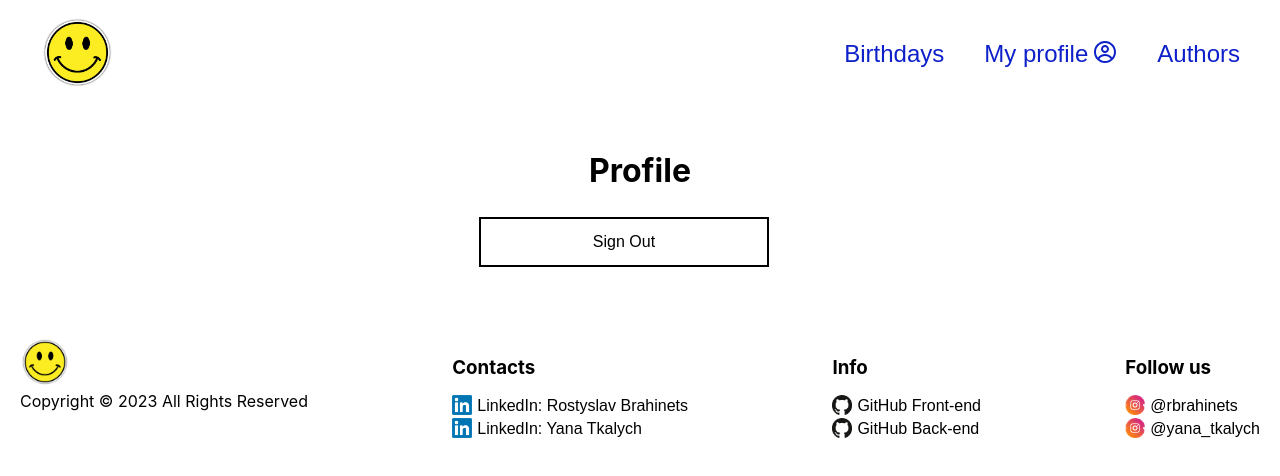
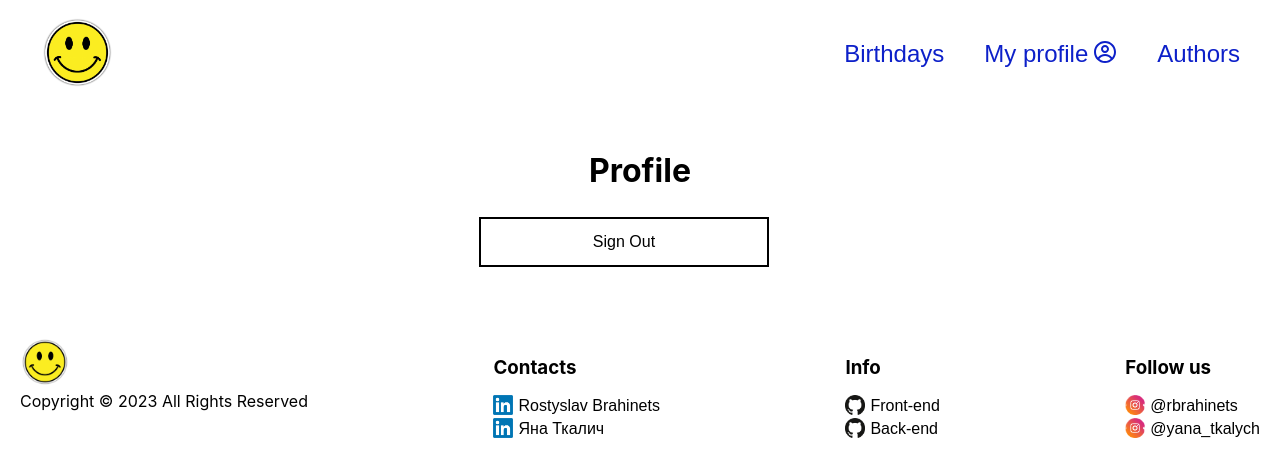
Before and after one commit to rbrahinets/birthday-reminder-frontend, a React (Create React App) app: page /birthday-reminder-frontend/profile in a window 1280 px wide. Shown: the top 476 px of the page. Built offline with nearby package versions, Linux system fonts and the light colour scheme.

Commit message:
Update footer links

```diff
--- a/src/components/Footer.jsx
+++ b/src/components/Footer.jsx
@@ -23,7 +23,7 @@ const Footer = () => (
                     alt={'linkedin'}
                     className={'footer-link-logo'}
                 />
-                <span>LinkedIn: Rostyslav Brahinets</span>
+                <span>Rostyslav Brahinets</span>
             </Link>
             <br/>
             <Link
@@ -36,7 +36,7 @@ const Footer = () => (
                     alt={'linkedin'}
                     className={'footer-link-logo'}
                 />
-                <span>LinkedIn: Yana Tkalych</span>
+                <span>Яна Ткалич</span>
             </Link>
         </div>
         <div>
@@ -51,7 +51,7 @@ const Footer = () => (
                     alt={'github'}
                     className={'footer-link-logo'}
                 />
-                <span>GitHub Front-end</span>
+                <span>Front-end</span>
             </Link>
             <br/>
             <Link
@@ -64,7 +64,7 @@ const Footer = () => (
                     alt={'github'}
                     className={'footer-link-logo'}
                 />
-                <span>GitHub Back-end</span>
+                <span>Back-end</span>
             </Link>
         </div>
         <div>
```
